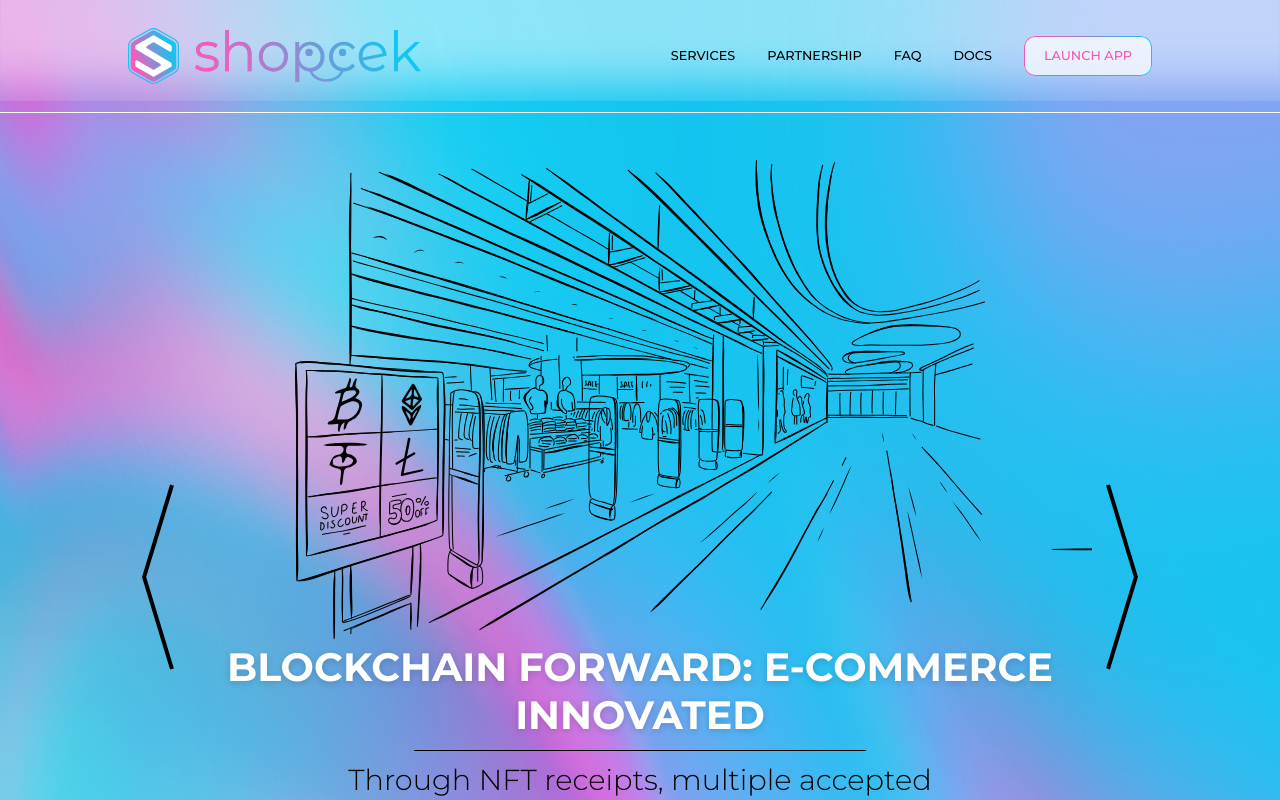
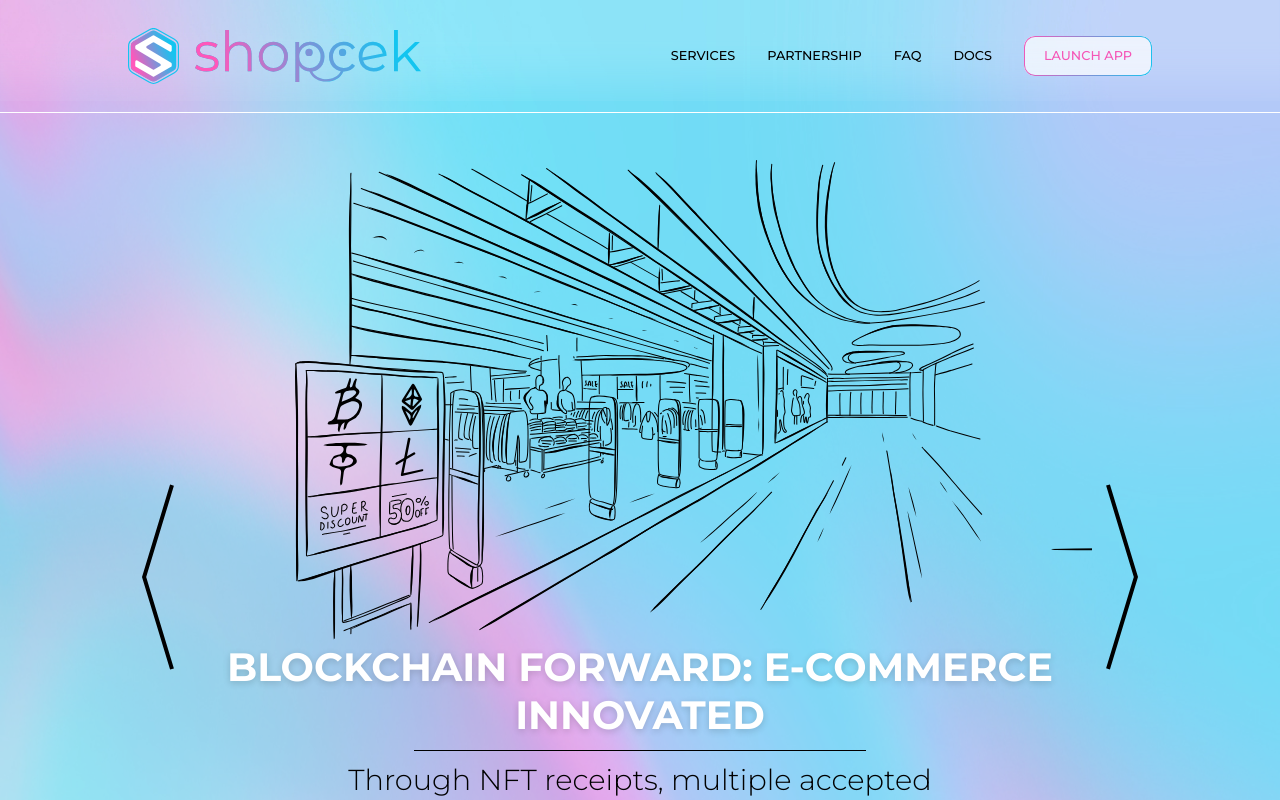
Before and after one commit to qraxiss/shopcek-landing-page-v1, a React (Create React App) app: page / in a window 1280 px wide. Shown: the top 800 px of the page. Built offline with nearby package versions, Linux system fonts and the light colour scheme.

Commit message:
bg colors

```diff
--- a/src/assets/scss/index.scss
+++ b/src/assets/scss/index.scss
@@ -12,8 +12,8 @@ body {
 .bg {
     background: url('../images/background.svg') no-repeat center 0;
     background-size: 100%;
-    background-color: rgba(255, 255, 255, 0.4);
-    // background-blend-mode: lighten;
+    background-color: rgba(255, 255, 255, 0.4) !important;
+    background-blend-mode: lighten;
     position: fixed;
     z-index: -1;
     width: 100vw;
--- a/src/assets/scss/layout/header.scss
+++ b/src/assets/scss/layout/header.scss
@@ -20,7 +20,8 @@ header.header {
     }
 
     background: url('../../images/header-background.svg')  no-repeat center 0;
-
+    background-color: linear-gradient(94deg, #FFFFFF30 0%, #FFFFFF8C 24%, #FFFFFF17 68%, #FFFFFF82 100%);
+    background-blend-mode: lighten;
 
     background-size: 100%;
     background-blend-mode: lighten;
```
